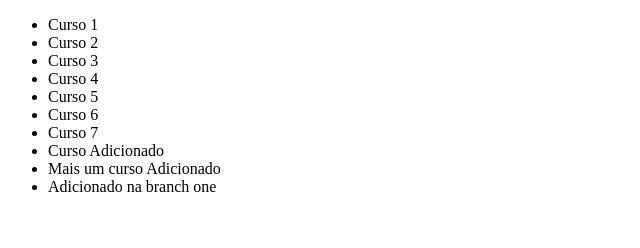
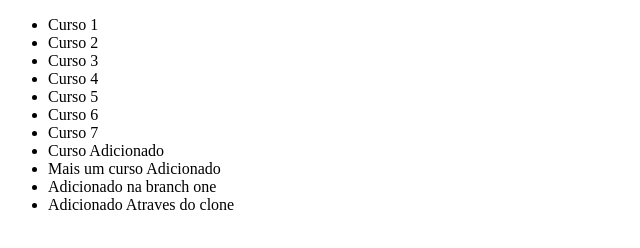
Before and after one commit to hugoodesa/gitAlura, a plain HTML site: page index.html in a window 1280 px wide. Shown: the whole page, without its empty margins (0-640 px from the left). Drawn offline with Linux system fonts and the light colour scheme.

Commit message:
adicionado a linha clone

```diff
--- a/index.html
+++ b/index.html
@@ -19,6 +19,8 @@
       <li>Mais um curso Adicionado</li>
 
       <li>Adicionado na branch one</li>
+      <li>Adicionado Atraves do clone</li>
+
 
       <!-- 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 -->
     </ul>
```
